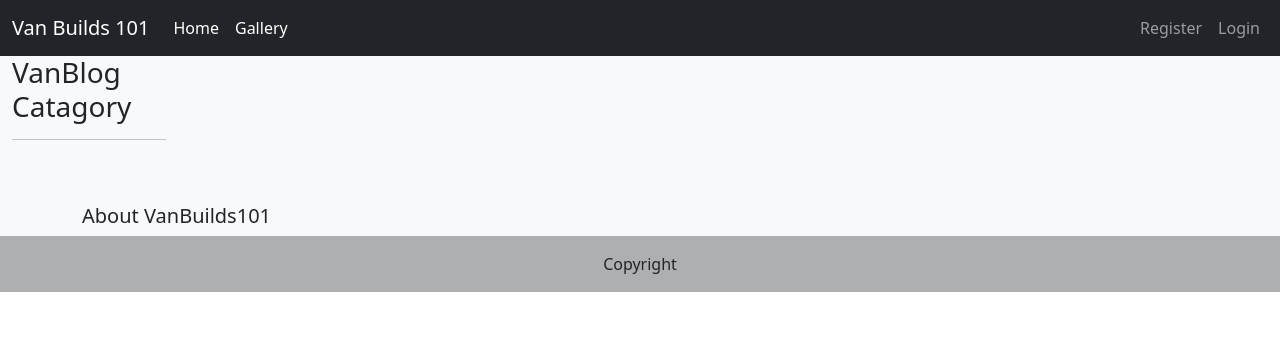
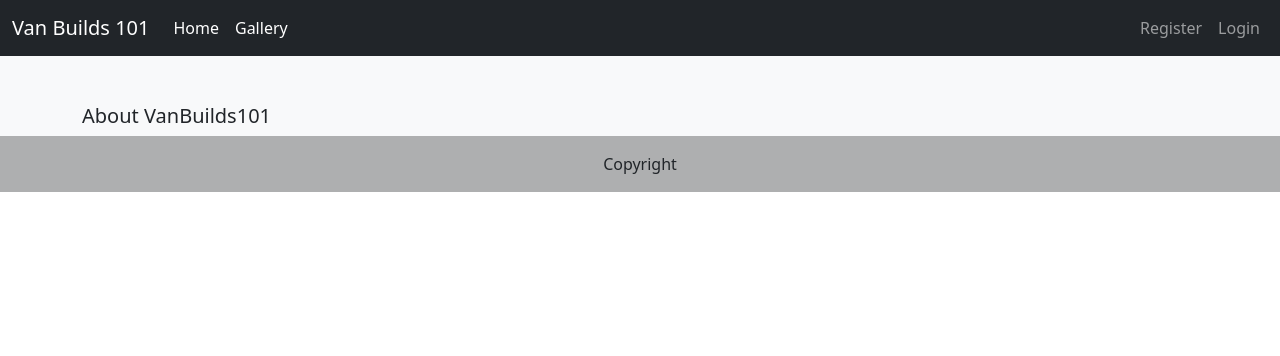
Before and after one commit to lukecdev/VanBuilds101, a Django app: page / in a window 1280 px wide. Shown: the top 356 px of the page. Run offline with Django 3.2, Linux system fonts and the light colour scheme; data that the repository does not hold is empty.

Commit message:
updating index.html to remove unneeded code

```diff
--- a/templates/index.html
+++ b/templates/index.html
@@ -5,7 +5,7 @@
 <div class="container-fluid">
     <div class="row">
 
-        <div class="col-10 left">
+        <div class="col-12 left">
                 <div class="row">
                 {% for post in post_list %}
                 <div class="col-6 col-sm-4">
@@ -38,10 +38,7 @@
         </div>
                 {% endif %}
                 {% endfor %}
-        <div class="col-2 right sidenav">
-            <h3>VanBlog Catagory</h3>
-            <hr>
-        </div>
+
     </div>
 
 </div>
```
